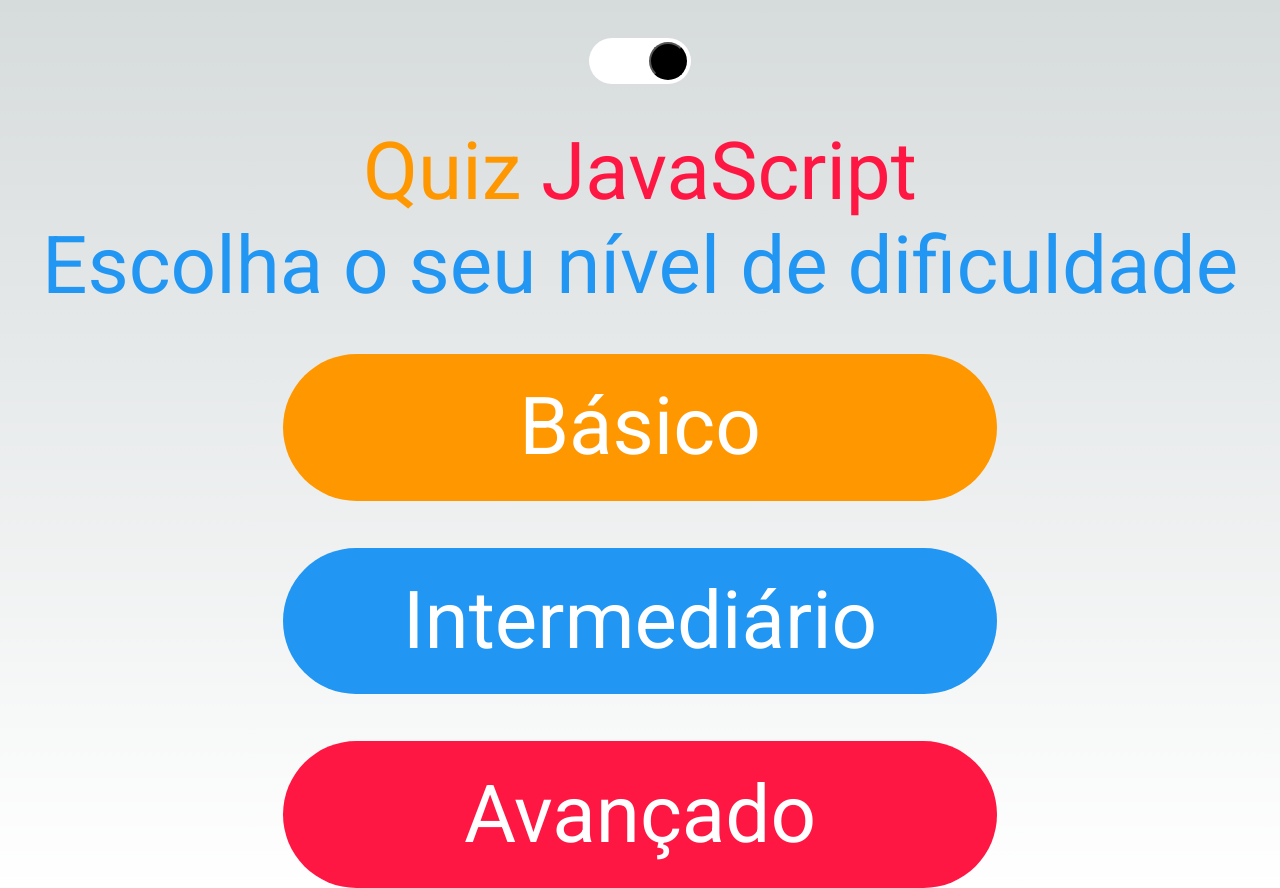
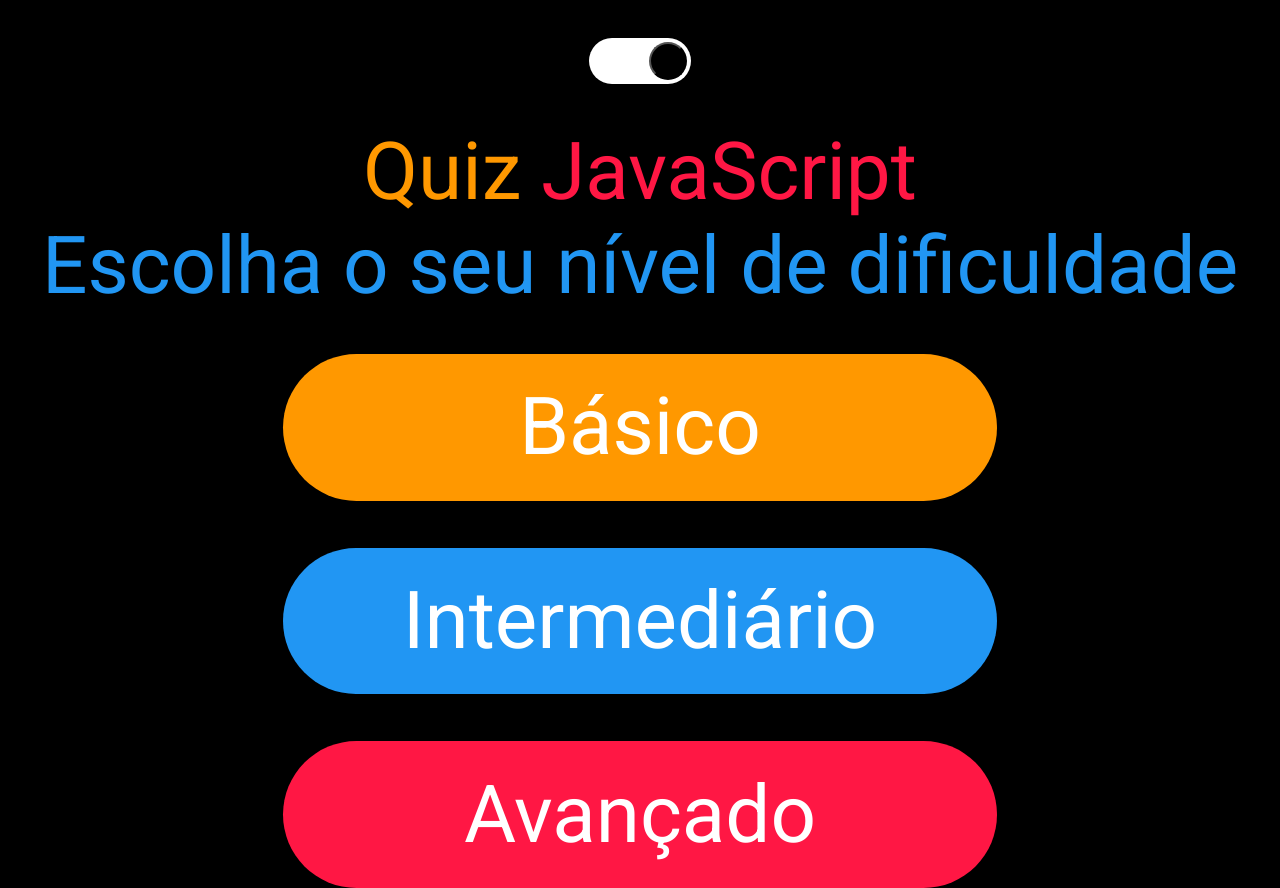
Before and after one commit to MarceloKade/quiz-javascript, a Next.js app: page / in a window 1280 px wide. Built offline with nearby package versions, Linux system fonts and the light colour scheme.

Commit message:
Transition of colors when clicking on the ToggleColorButton button

```diff
--- a/src/app/globals.css
+++ b/src/app/globals.css
@@ -5,34 +5,8 @@
     'Roboto Mono', 'Oxygen Mono', 'Ubuntu Monospace', 'Source Code Pro',
     'Fira Mono', 'Droid Sans Mono', 'Courier New', monospace;
 
-  --foreground-rgb: 0, 0, 0;
   --background-start-rgb: 214, 219, 220;
   --background-end-rgb: 255, 255, 255;
-
-  --primary-glow: conic-gradient(
-    from 180deg at 50% 50%,
-    #16abff33 0deg,
-    #0885ff33 55deg,
-    #54d6ff33 120deg,
-    #0071ff33 160deg,
-    transparent 360deg
-  );
-  --secondary-glow: radial-gradient(
-    rgba(255, 255, 255, 1),
-    rgba(255, 255, 255, 0)
-  );
-
-  --tile-start-rgb: 239, 245, 249;
-  --tile-end-rgb: 228, 232, 233;
-  --tile-border: conic-gradient(
-    #00000080,
-    #00000040,
-    #00000030,
-    #00000020,
-    #00000010,
-    #00000010,
-    #00000080
-  );
 
   --callout-rgb: 238, 240, 241;
   --callout-border-rgb: 172, 175, 176;
@@ -40,38 +14,6 @@
   --card-border-rgb: 131, 134, 135;
 }
 
-@media (prefers-color-scheme: dark) {
-  :root {
-    --foreground-rgb: 255, 255, 255;
-    --background-start-rgb: 0, 0, 0;
-    --background-end-rgb: 0, 0, 0;
-
-    --primary-glow: radial-gradient(rgba(1, 65, 255, 0.4), rgba(1, 65, 255, 0));
-    --secondary-glow: linear-gradient(
-      to bottom right,
-      rgba(1, 65, 255, 0),
-      rgba(1, 65, 255, 0),
-      rgba(1, 65, 255, 0.3)
-    );
-
-    --tile-start-rgb: 2, 13, 46;
-    --tile-end-rgb: 2, 5, 19;
-    --tile-border: conic-gradient(
-      #ffffff80,
-      #ffffff40,
-      #ffffff30,
-      #ffffff20,
-      #ffffff10,
-      #ffffff10,
-      #ffffff80
-    );
-
-    --callout-rgb: 20, 20, 20;
-    --callout-border-rgb: 108, 108, 108;
-    --card-rgb: 100, 100, 100;
-    --card-border-rgb: 200, 200, 200;
-  }
-}
 
 * {
   box-sizing: border-box;
@@ -91,13 +33,8 @@
 }
 
 body {
-  color: rgb(var(--foreground-rgb));
-  background: linear-gradient(
-      to bottom,
-      transparent,
-      rgb(var(--background-end-rgb))
-    )
-    rgb(var(--background-start-rgb));
+  color: white;
+  background: white;
 }
 
 a {
@@ -105,8 +42,8 @@
   text-decoration: none;
 }
 
-@media (prefers-color-scheme: dark) {
+@media (prefers-color-scheme: white) {
   html {
-    color-scheme: dark;
+    color-scheme: white;
   }
 }
--- a/src/app/page.tsx
+++ b/src/app/page.tsx
@@ -1,10 +1,12 @@
 'use client'
 import Container from '@/components/Container';
 import ToggleColorButton from '@/components/toggleColorButton/ToggleColorButton';
+import { ToggleColorProvider } from '@/hooks/context/useToggleColor';
 
 export default function Home() {
   return (
     <>
+      <ToggleColorProvider>
         <header>
           <ToggleColorButton />
 
@@ -12,6 +14,7 @@
         <main>
           <Container />
         </main>
+      </ToggleColorProvider>
     </>
   );
 }
--- a/src/components/Button/Button.tsx
+++ b/src/components/Button/Button.tsx
@@ -1,27 +1,45 @@
+'use client'
 import * as B from "./style";
 import * as T from "../text/style";
 import { TextProps } from "../text/type";
+import { useToggleColor } from "@/hooks/context/useToggleColor";
 
 export function ButtonBasic({ text }: TextProps) {
+    const { theme } = useToggleColor();
+
+    const textStyle = {
+        color: theme.backgroundColor === "white" ? "black" : "white",
+    };
     return (
         <B.ContainerButtonBasic>
-            <T.Text title={text}>{text}</T.Text>
+            <T.Text style={textStyle} title={text}>{text}</T.Text>
         </B.ContainerButtonBasic>
     )
 }
 
 export function ButtonIntermediary({ text }: TextProps) {
+    const { theme } = useToggleColor();
+
+    const textStyle = {
+        color: theme.backgroundColor === "white" ? "black" : "white",
+    };
+
     return (
         <B.ContainerButtonIntermediary>
-            <T.Text title={text}>{text}</T.Text>
+            <T.Text style={textStyle} title={text}>{text}</T.Text>
         </B.ContainerButtonIntermediary>
-    )
+    );
 }
 
 export function ButtonAdvanced({ text }: TextProps) {
+    const { theme } = useToggleColor();
+
+    const textStyle = {
+        color: theme.backgroundColor === "white" ? "black" : "white",
+    };
     return (
         <B.ContainerButtonAdvanced>
-            <T.Text title={text}>{text}</T.Text>
+            <T.Text style={textStyle} title={text}>{text}</T.Text>
         </B.ContainerButtonAdvanced>
     )
 }
--- a/src/components/text/style.ts
+++ b/src/components/text/style.ts
@@ -2,7 +2,7 @@
 
 export const Text = styled.p`
   font-size: 80px;
-  color: white;
+  transition: color 500ms;
 `;
 
 export const TextQuiz = styled.p`
--- a/src/components/toggleColorButton/ToggleColorButton.tsx
+++ b/src/components/toggleColorButton/ToggleColorButton.tsx
@@ -1,13 +1,34 @@
 'use client'
+import { useToggleColor } from "@/hooks/context/useToggleColor";
 import * as B from "./style";
-
+import { GlobalStyle } from "./style";
+import { ThemeProvider } from "styled-components";
 
 export default function ToggleColorButton() {
+    const { isClicked, handleClick } = useToggleColor();
+
+    const containerButtonStyle = {
+        backgroundColor: isClicked ? "black" : "white",
+    };
+
+    const buttonStyle = {
+        backgroundColor: isClicked ? "white" : "black",
+        transform: isClicked ? "translateX(-150%)" : "translateX(0)",
+        transition: "background-color 500ms, transform 500ms",
+    };
+
     return (
         <>
-            <B.ContainerButton>
-                <B.Button />
-            </B.ContainerButton>
+            <ThemeProvider theme={{ backgroundColor: isClicked ? "white" : "black" }}>
+                <B.ContainerButton
+                    style={containerButtonStyle}>
+                    <B.Button
+                        style={buttonStyle}
+                        onClick={handleClick}
+                    />
+                </B.ContainerButton>
+                <GlobalStyle />
+            </ThemeProvider>
         </>
     );
 }
--- a/src/components/toggleColorButton/style.ts
+++ b/src/components/toggleColorButton/style.ts
@@ -1,5 +1,4 @@
-import { styled } from "styled-components";
-
+import { styled, createGlobalStyle  } from "styled-components";
 export const ContainerButton = styled.div`
   display: flex;
   flex-direction: column;
@@ -19,4 +18,12 @@
   height: 38px;
   background-color: black;
   border-radius: 30px;
+  cursor: pointer;
 `;
+
+export const GlobalStyle = createGlobalStyle`
+  body {
+    background-color: ${(props) => props.theme.backgroundColor};
+    transition: background-color 500ms;
+  }
+`;
--- /dev/null
+++ b/src/hooks/context/useToggleColor.tsx
@@ -0,0 +1,49 @@
+import { createContext, useContext, useState } from "react";
+
+interface ToggleColorContextProps {
+    isClicked: boolean;
+    handleClick: () => void;
+    theme: {
+        backgroundColor: string;
+    };
+}
+
+const ToggleColorContext = createContext<ToggleColorContextProps>({
+    isClicked: false,
+    handleClick: () => { },
+    theme: {
+        backgroundColor: "black",
+    },
+});
+
+interface ToggleColorProviderProps {
+    children: React.ReactNode;
+}
+
+export function ToggleColorProvider({ children }: ToggleColorProviderProps) {
+    const [isClicked, setIsClicked] = useState(false);
+
+    const handleClick = () => {
+        setIsClicked(!isClicked);
+    };
+
+    const theme = {
+        backgroundColor: isClicked ? "white" : "black",
+    };
+
+    const contextValue = {
+        isClicked,
+        handleClick,
+        theme,
+    };
+
+    return (
+        <ToggleColorContext.Provider value={contextValue}>
+            {children}
+        </ToggleColorContext.Provider>
+    );
+}
+
+export function useToggleColor() {
+    return useContext(ToggleColorContext);
+}
```
Also changed, not shown: src/app/quiz/page.tsx (added). Lines whose indentation alone changed are shown as unchanged.
